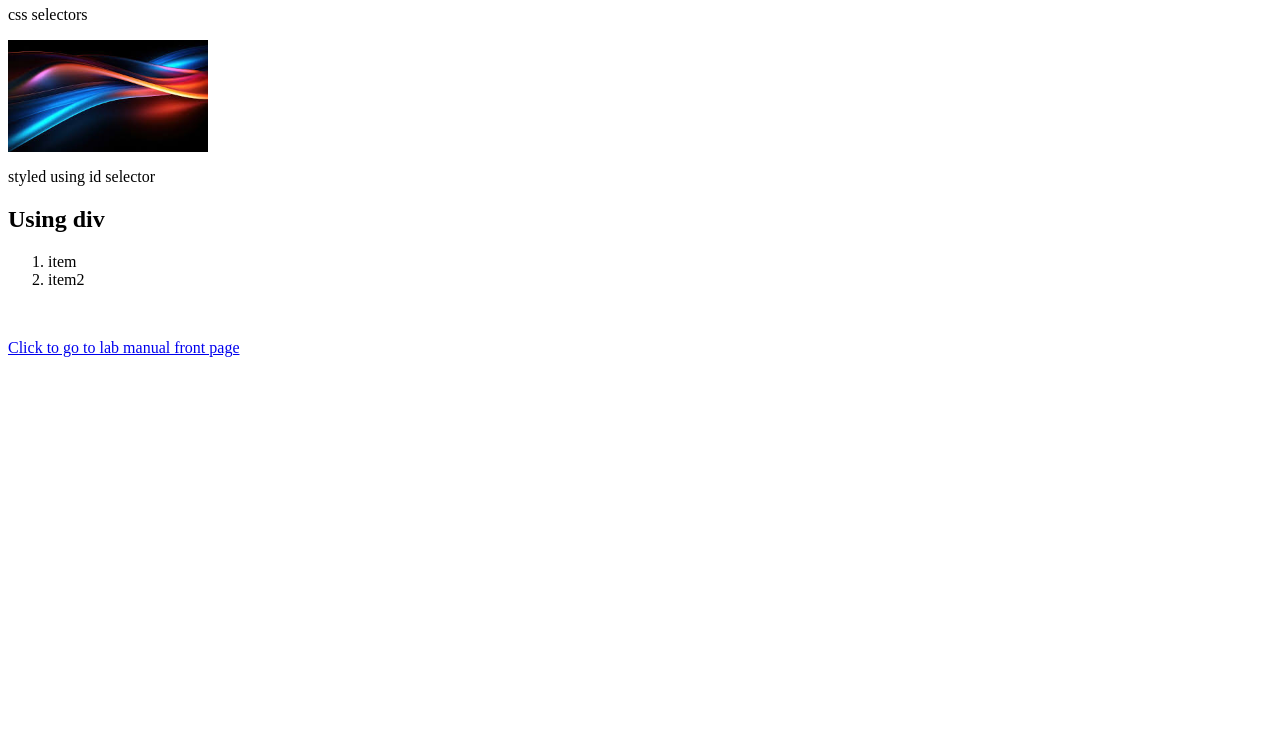
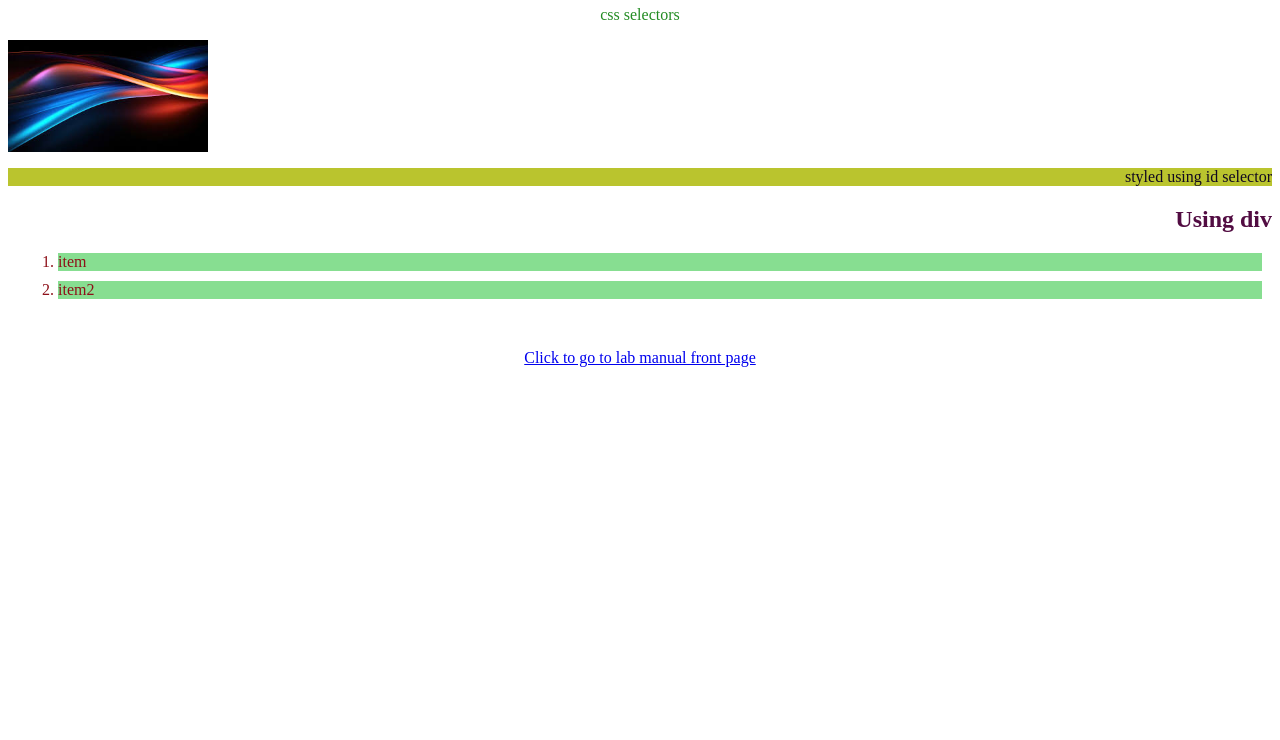
Before and after one commit to theabhikhan9-prog/Mylabmanual1, a plain HTML site: page lab5.html in a window 1280 px wide. Shown: the part 60-800 px from the top of the page. Drawn offline with Linux system fonts and the light colour scheme.

Commit message:
Update lab5.html

```diff
--- a/lab5.html
+++ b/lab5.html
@@ -1,6 +1,6 @@
 <html>
     <head>
-        <link rel="stylesheet" href="lib5.css">
+        <link rel="stylesheet" href="lab5.css">
     </head>
     <body>
 
```
